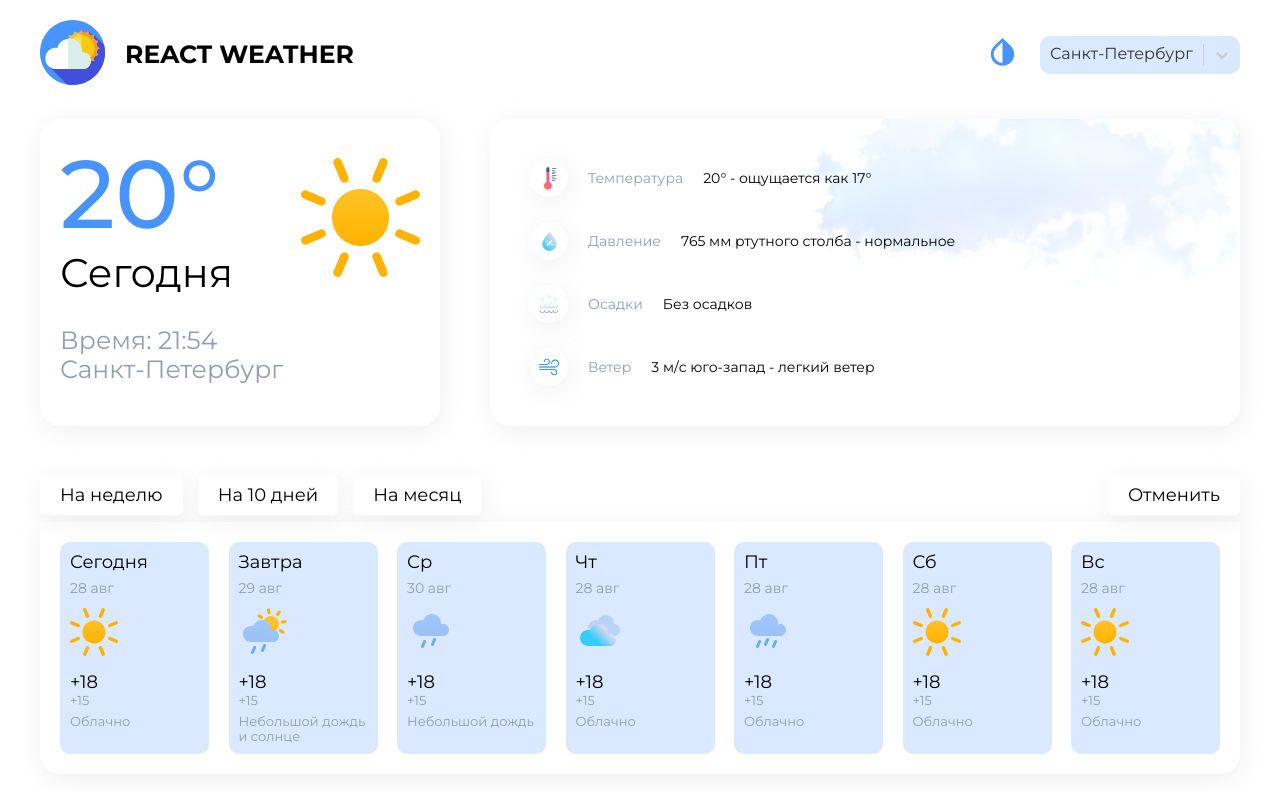
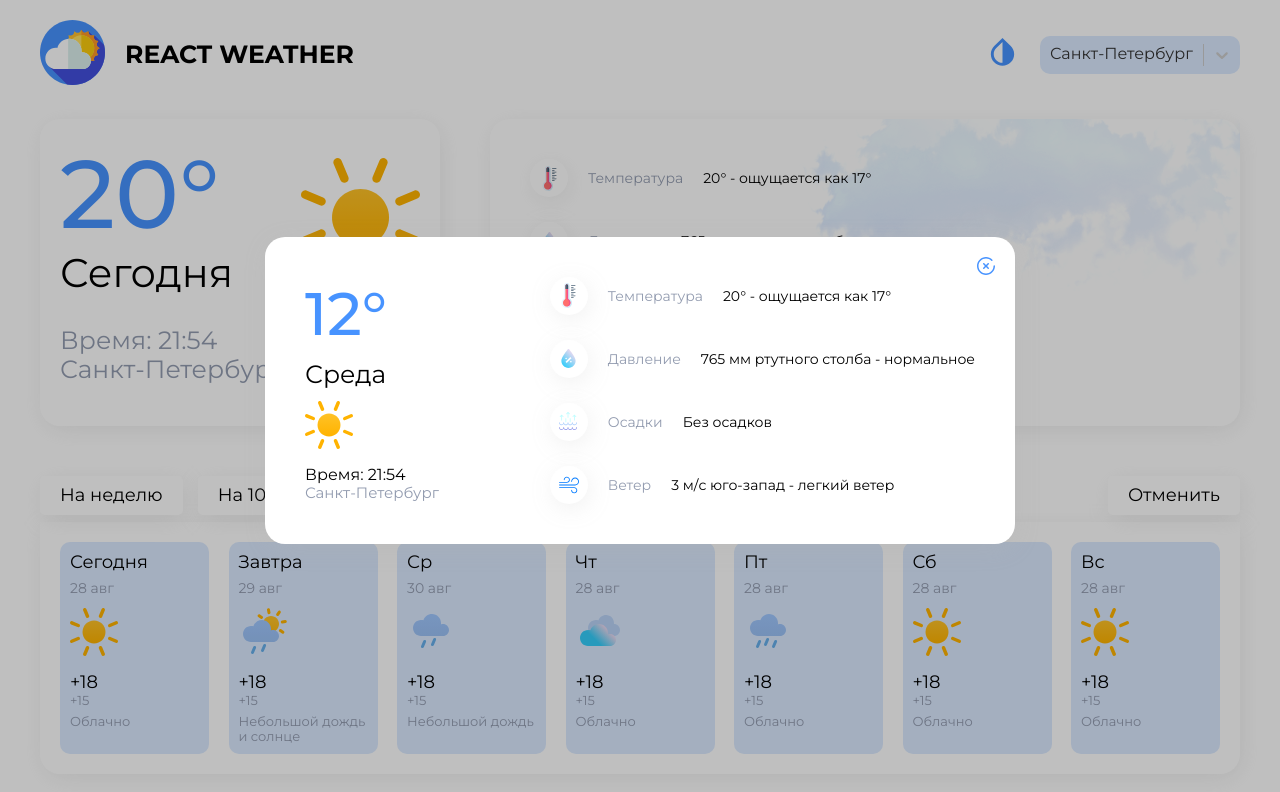
Before and after one commit to shumilina-polina/React-Weather, a React (Create React App) app: page / in a window 1280 px wide. Shown: the top 792 px of the page. Built offline with nearby package versions, Linux system fonts and the light colour scheme.

Commit message:
add: popup component

```diff
--- a/src/App.tsx
+++ b/src/App.tsx
@@ -3,9 +3,12 @@
 import { Home } from "./pages/Home/Home";
 import { MonthStatistics } from "./pages/MonthStatistics/MonthStatistics";
 import Header from "./shared/Header/Header";
+import { Popup } from "./shared/Popup/Popup";
 
 function App() {
   return (
+    <div className="global-container">
+      <Popup />
       <div className="container">
         <Header />
         <Routes>
@@ -13,6 +16,7 @@
           <Route path="/month-statistics" element={<MonthStatistics />} />
         </Routes>
       </div>
+    </div>
   );
 }
 
--- a/src/pages/Home/components/ThisDayInfo/ThisDayInfo.tsx
+++ b/src/pages/Home/components/ThisDayInfo/ThisDayInfo.tsx
@@ -12,7 +12,7 @@
 };
 
 const ThisDayInfo = (props: Props) => {
-  const items = [
+  const items: Item[] = [
     {
       icon_id: "temp",
       name: "Температура",
--- /dev/null
+++ b/src/shared/Popup/Popup.module.scss
@@ -0,0 +1,67 @@
+@import "../../styles/variables.scss";
+
+.popup {
+  position: absolute;
+  top: calc(50% - 150px); //50%
+  left: calc(50% - 375px);
+  align-items: center;
+  justify-content: space-between;
+  z-index: 1000;
+  display: flex;
+  padding: 40px;
+  max-width: 750px;
+  width: 100%;
+  background: $lite-background;
+  box-shadow: $box-shadow;
+  border-radius: $border-radius;
+}
+
+.blur {
+  position: absolute;
+  z-index: 1000;
+  width: 100%;
+  height: 100vh;
+  background: rgba(0, 0, 0, 0.25);
+}
+
+.close {
+  position: absolute;
+  top: 20px;
+  right: 20px;
+  cursor: pointer;
+  svg {
+    transition: 0.3s;
+  }
+  &:hover {
+    svg {
+      transform: rotate(360deg);
+    }
+  }
+}
+
+.day {
+  .day__temp,
+  .day__name,
+  .img {
+    margin-bottom: 12px;
+  }
+  .day__temp {
+    font-weight: 500;
+    font-size: 60px;
+    color: $primary-color;
+  }
+  .day__name {
+    font-weight: 400;
+    font-size: 25px;
+    color: #000;
+  }
+  .img {
+    width: 53px;
+    height: 53px;
+  }
+  .day__timr,
+  .day__city {
+    font-size: 15px;
+    color: $base-color;
+  }
+}
--- /dev/null
+++ b/src/shared/Popup/Popup.tsx
@@ -0,0 +1,56 @@
+import React from "react";
+import GlobalSvgSelector from "../../assets/icons/global/GlobalSvgSelector";
+import { Item } from "../../pages/Home/components/ThisDayInfo/ThisDayInfo";
+import ThisDayItem from "../../pages/Home/components/ThisDayInfo/ThisDayItem";
+import s from "./Popup.module.scss";
+
+type Props = {};
+
+export const Popup = (props: Props) => {
+  const items: Item[] = [
+    {
+      icon_id: "temp",
+      name: "Температура",
+      value: "20° - ощущается как 17°",
+    },
+    {
+      icon_id: "pressure",
+      name: "Давление",
+      value: "765 мм ртутного столба - нормальное",
+    },
+    {
+      icon_id: "precipitation",
+      name: "Осадки",
+      value: "Без осадков",
+    },
+    {
+      icon_id: "wind",
+      name: "Ветер",
+      value: "3 м/с юго-запад - легкий ветер",
+    },
+  ];
+  return (
+    <>
+      <div className={s.blur}></div>
+      <div className={s.popup}>
+        <div className={s.day}>
+          <div className={s.day__temp}>12°</div>
+          <div className={s.day__name}>Среда</div>
+          <div className={s.img}><GlobalSvgSelector id='sun'/></div>
+          <div className={s.day__time}>
+            Время: <span>21:54</span>
+          </div>
+          <div className={s.day__city}>Санкт-Петербург</div>
+        </div>
+        <div className={s.popup__items}>
+          {items.map((item: Item) => (
+            <ThisDayItem key={item.icon_id} item={item} />
+          ))}
+        </div>
+        <div className={s.close}>
+          <GlobalSvgSelector id="close" />
+        </div>
+      </div>
+    </>
+  );
+};
--- a/src/styles/index.scss
+++ b/src/styles/index.scss
@@ -8,6 +8,7 @@
 }
 
 body {
+  position: relative;
   font-family: "Montserrat", sans-serif;
 }
 
```
Lines whose indentation alone changed are shown as unchanged.
